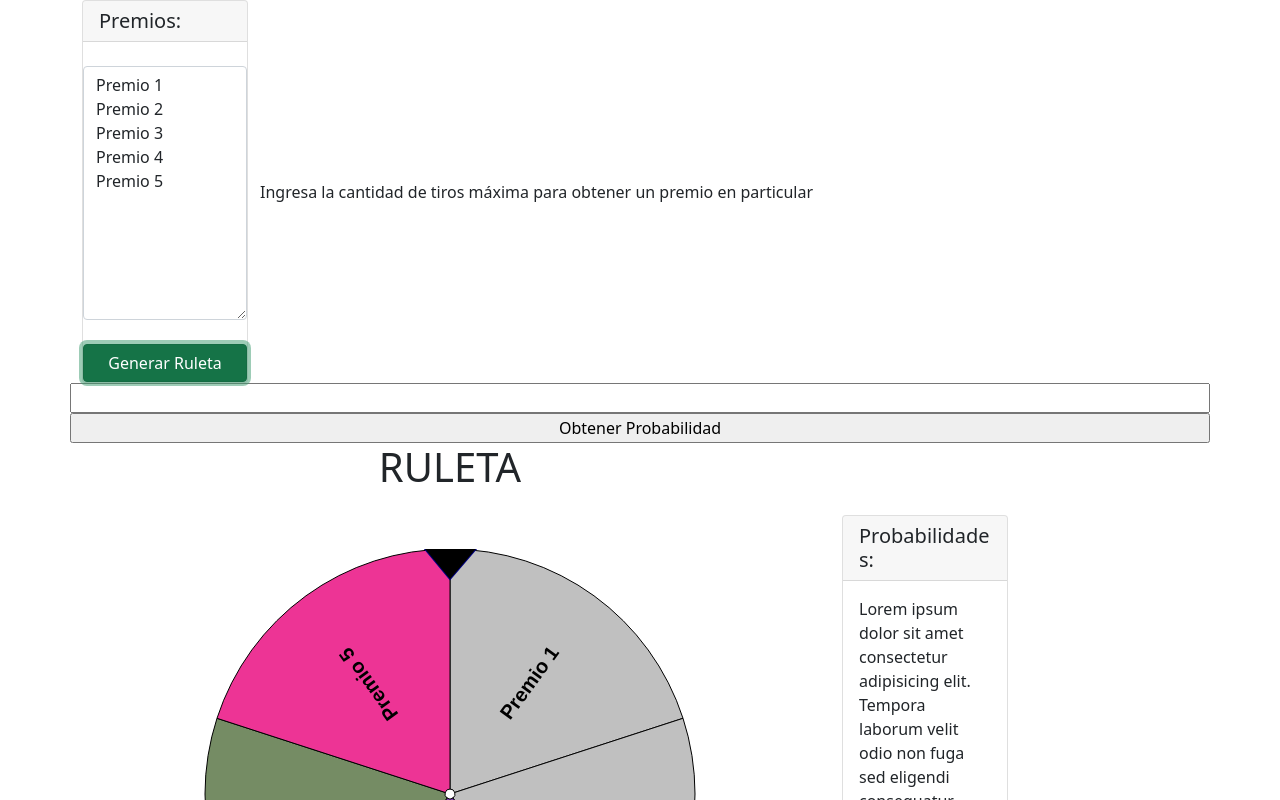
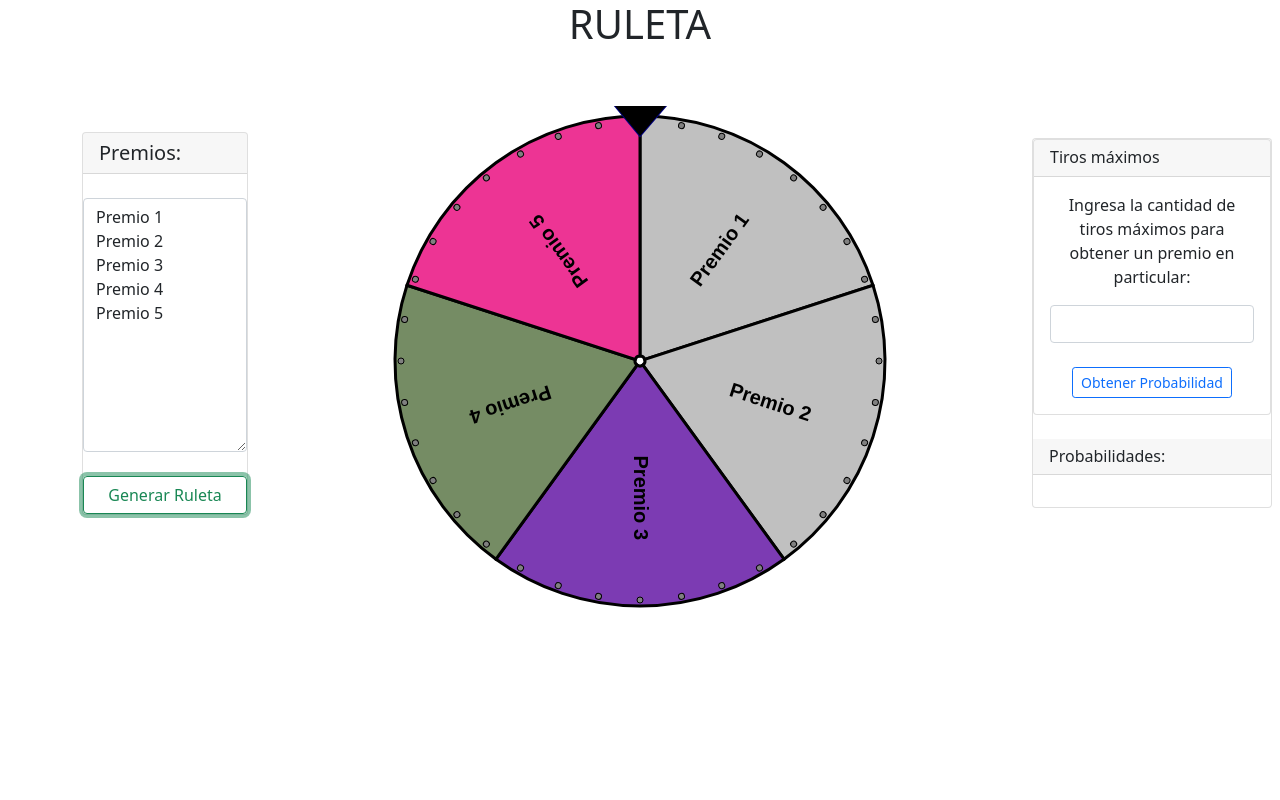
Before and after one commit to mauavilespi/Ruleta_Probabilidad, a plain HTML site: page index.html in a window 1280 px wide. Both pictures are taken after a click on the button "Generar Ruleta". Shown: the top 800 px of the page. Drawn offline with Linux system fonts and the light colour scheme.

Commit message:
Versión 1.0

```diff
--- a/JS/ruleta.js
+++ b/JS/ruleta.js
@@ -9,11 +9,11 @@ var ctx;
 function Mensaje() {
     winningSegment = objRuleta.getIndicatedSegment();
     swal({
-        title: " ¡ "+winningSegment.text+" !",
-        showCancelButton: true,
+        title: " ¡Usted ha ganado el "+winningSegment.text+"!",
+        //showCancelButton: true,
         confirmButtonColor: "#e74c3c",
         confirmButtonText: "Reiniciar",
-        cancelButtonText: "Quitar elemento",
+        //cancelButtonText: "Quitar elemento",
         closeOnConfirm: true,
         closeOnCancel: true
     },
@@ -50,14 +50,17 @@ function DibujarTriangulo() {
 function DibujarRuleta(ArregloElementos) {
     objRuleta = new Winwheel({
         'canvasId': 'canvas',
-        'numSegments': ArregloElementos.length,
+        'textAlignment': 'center',
+        'numSegments': ArregloElementos.length, //Cantidad de divisiones
+        'lineWidth':3,
         'outerRadius': 245,
         'innerRadius': 5,
         'segments':ArregloElementos,
+        'pins':true,
         'animation':{
             'type': 'spinToStop',
-            'duration':4,
-            'spins': 15,
+            'duration':8, //Segundos girando
+            'spins': 15, //Cantidad de vueltas
             'callbackFinished': 'Mensaje()',
             'callbackAfter': 'DibujarTriangulo()'
         },
@@ -72,16 +75,24 @@ function leerElementos() {
     var ElementosRuleta= [];
     Elementos.forEach(function (Elemento) {
         if(Elemento){
-        ElementosRuleta.push({ 'fillStyle': "#" + ((1 << 24) * Math.random() | 0).toString(16), 'text': Elemento });
+        ElementosRuleta.push({ 'fillStyle': "#" + (Math.floor(Math.random()*16777215).toString(16)), 'text': Elemento }); //Size para modificar el tamaño
         }
     });
     DibujarRuleta(ElementosRuleta);
 }
 
 function generarProbabilidad() {
-  var elementos = document.getElementById("ListaPremios").value.split("\n");
-  var tirosTotales = parseInt(document.getElementById("tirosTotales").value);
-  var probabilidadTotal = 1 - Math.pow((elementos.length-1)/elementos.length,tirosTotales);
-  document.getElementById("texto").innerHTML = "La probabilidad de obtener un premio en particular es de " + (1/elementos.length) +
-  ".\n La probabilidad de obtener un premio en particar en " + tirosTotales +" tiros es de "+ probabilidadTotal;
+  let elementos = document.getElementById("ListaPremios").value.split("\n");
+  let tirosTotales = parseInt(document.getElementById("tirosTotales").value);
+  let probabilidadTotal = 1 - Math.pow((elementos.length-1)/elementos.length,tirosTotales);
+  let probabilidadParticular = (1/(elementos.length));
+
+  //Redondear a tres dígitos
+  let probabilidadTotalround = probabilidadTotal.toFixed(3);
+  let probabilidadParticularround = probabilidadParticular.toFixed(3);
+
+  //Texto de probabilidad
+  let probabilidadTxt = "La probabilidad de obtener un premio en particular es de " + "<b>"+ probabilidadParticularround +"</b>.<br>"+ "La probabilidad de obtener un premio en particular en " + tirosTotales +" tiros es de <b>"+ probabilidadTotalround + "</b>.<br>";
+
+  document.getElementById("texto").innerHTML = probabilidadTxt;
 }
--- a/index.html
+++ b/index.html
@@ -42,26 +42,20 @@
 Premio 2
 Premio 3
 Premio 4
-Premio 5
-                    </textarea>
+Premio 5</textarea>
                     <br>
-                    <input type="button" class="btn btn-success" onclick="leerElementos()" value="Generar Ruleta"/>
+                    <input type="button" class="btn btn-outline-success" onclick="leerElementos()" value="Generar Ruleta"/>
 
                 </div>
 
             </div>
-
-            <!--Probabilidad total -->
-              Ingresa la cantidad de tiros máxima para obtener un premio en particular
-              <input type="text" id="tirosTotales">
-              <input type="button" onclick="generarProbabilidad()" value="Obtener Probabilidad">
 
             <!--Ruleta-->
             <div class="col-8">
                 <h1 style="text-align: center;">RULETA</h1>
 
                 <div id="ruletaContainter" onclick="objRuleta.startAnimation();">
-                    <canvas id="canvas" width="500" height="490">
+                    <canvas id="canvas" width="500" height="510">
                         Canvas not supported, use another browser.
                     </canvas>
                 </div>
@@ -72,24 +66,31 @@ Premio 5
             </div>
 
             <!--Probabilidades-->
-            <div class="col-2 text-justify">
-                <div class="card">
-                    <h5 class="card-header">
-                        Probabilidades:
-                    </h5>
+            <div class="col-2">
+                <div class="card" style="width: 15rem;">
+
+                    <!--Probabilidad total -->
+                    <div class="card">
+                        <h6 class="card-header">Tiros m&aacute;ximos</h6>
+                        <div class="card-body text-center">
+                            <p class="card-text">Ingresa la cantidad de tiros máximos para obtener un premio en particular: </p>
+                            <input type="text" id="tirosTotales" class="form-control">
+                            <br>
+                            <input type="button" onclick="generarProbabilidad()" class="btn btn-outline-primary btn-sm" value="Obtener Probabilidad">
+                        </div>
+                    </div>
+
+                <br>
+
+                <h6 class="card-header">Probabilidades:</h6>
                     <div class="card-body">
-                        <div class="card-text" id="texto">
-                            Lorem ipsum dolor sit amet consectetur adipisicing elit. Tempora laborum velit odio non fuga sed eligendi consequatur quam! Repellat dolorem earum similique deleniti provident quis officia vero, soluta dolor laudantium.
-                        </div>
+                        <div class="card-text" id="texto"></div>
                     </div>
                 </div>
             </div>
+
         </div>
-
-
     </div>
-
-
 
 </body>
 
```
